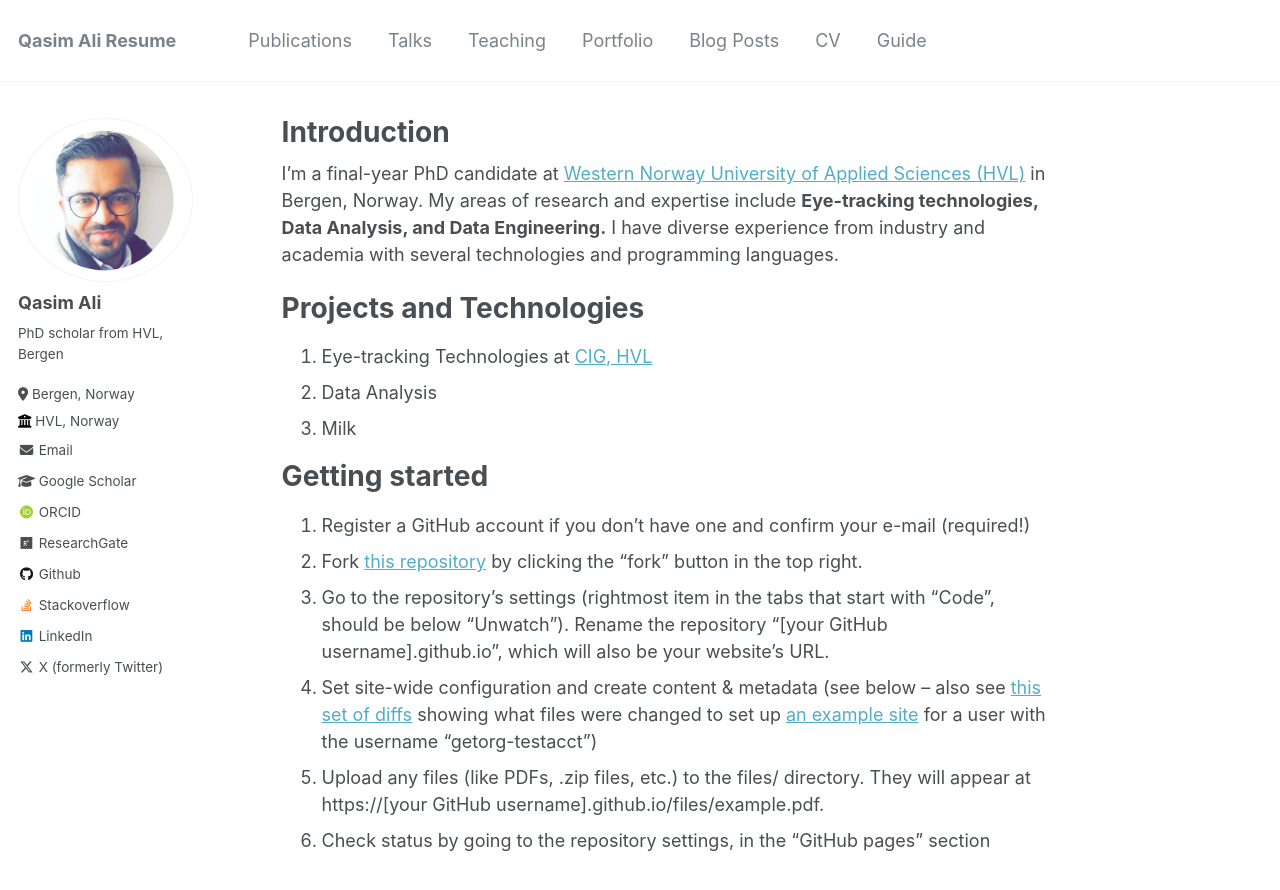
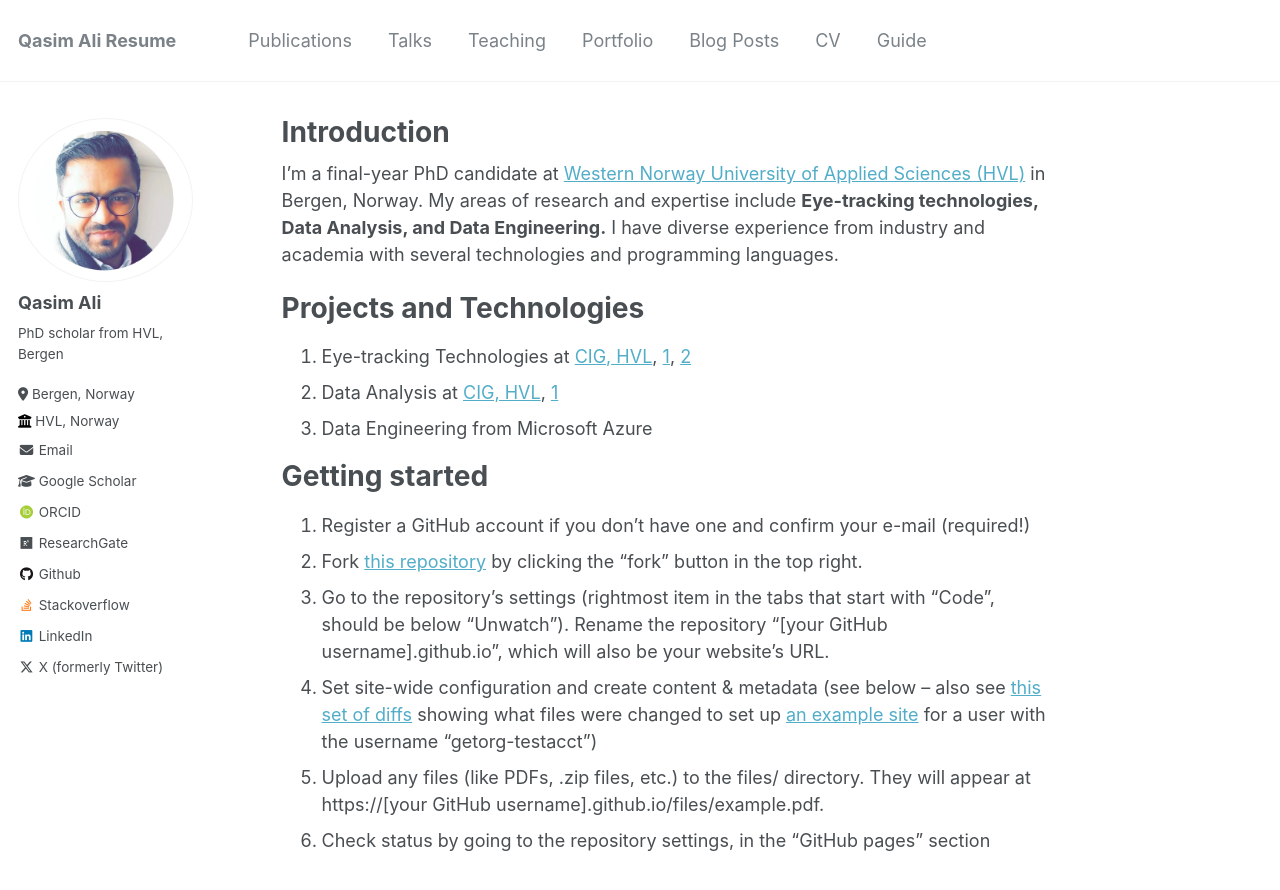
Before and after one commit to MalikQasimAli/MalikQasimAli.github.io, a Jekyll site: the page built from _pages/about.md, in a window 1280 px wide and 900 px high. Shown: the top 890 px of the window. Built offline with Jekyll 4.4.1, drawn with Linux system fonts in a browser that asks for light colours; some web fonts are replaced.

Commit message:
update bio

```diff
--- a/_pages/about.md
+++ b/_pages/about.md
@@ -12,9 +12,9 @@ I'm a final-year PhD candidate at [Western Norway University of Applied Sciences
 Projects and Technologies
 ======
 <ol>
-  <li>Eye-tracking Technologies at <a href="https://www.hvl.no/prosjekt/2684246/">CIG, HVL</a></li>
-  <li>Data Analysis </li>
-  <li>Milk</li>
+  <li>Eye-tracking Technologies at <a href="https://www.hvl.no/prosjekt/2684246/">CIG, HVL</a>, <a href="https://www.mdpi.com/2078-2489/13/12/569">1</a>, <a href="https://ieeexplore.ieee.org/document/9280169">2</a></li>
+  <li>Data Analysis at <a href="https://www.hvl.no/prosjekt/2684246/">CIG, HVL</a>, <a href="https://dl.acm.org/doi/10.1145/3588015.3589536">1</a></li>
+  <li>Data Engineering from Microsoft Azure </li>
 </ol>
 
 
```
